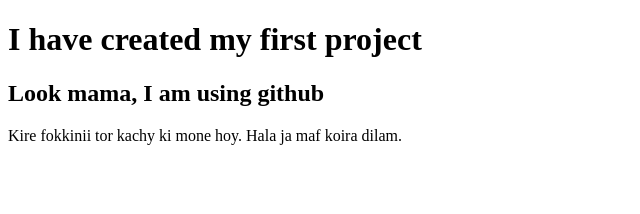
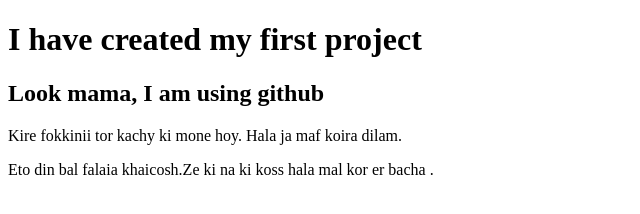
Before and after one commit to foysalmia/my-first-website, a plain HTML site: page index.html in a window 1280 px wide. Shown: the whole page, without its empty margins (0-640 px from the left). Drawn offline with Linux system fonts and the light colour scheme.

Commit message:
gali dilam

```diff
--- a/index.html
+++ b/index.html
@@ -9,5 +9,7 @@
     <h1>I have created my first project </h1>
     <h2>Look mama, I am using github</h2>
     <p>Kire fokkinii tor kachy ki mone hoy. Hala ja maf koira dilam.</p>
+
+    <p>Eto din bal falaia khaicosh.Ze ki na ki koss hala mal kor er bacha .</p>
 </body>
 </html>
```
